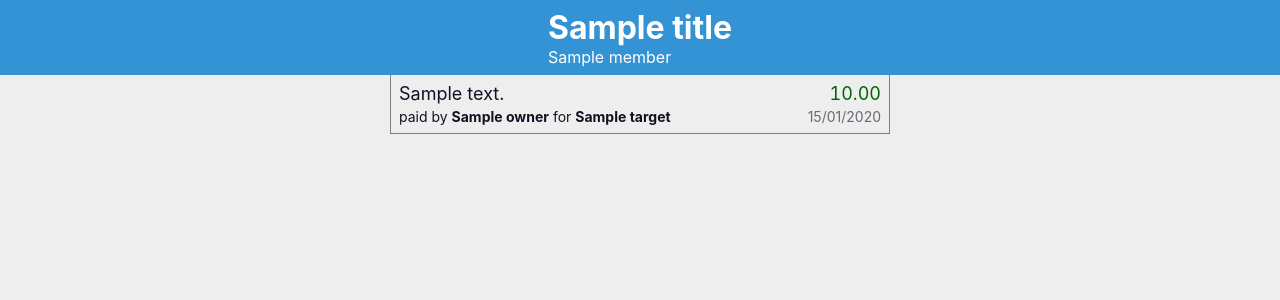
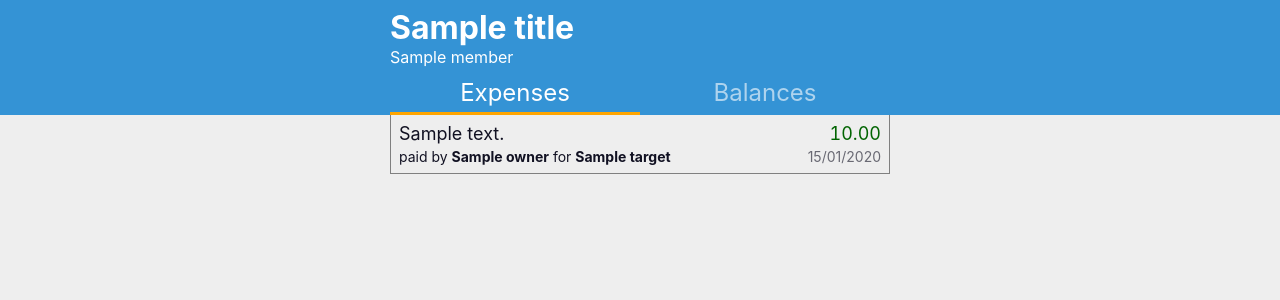
Before and after one commit to clement-escolano/webcount, a Django app: template tricount_proxy/templates/tricount_detail.html in a window 1280 px wide. Shown: the top 300 px of the page. Run offline with Django 5.2, Linux system fonts and the light colour scheme; the template is opened without the code that fills it: most values are stand-ins (such as "Sample title", 1, 10 or a date in 2020).

Commit message:
Add balances tab

```diff
--- a/tricount_proxy/static/css/detail.css
+++ b/tricount_proxy/static/css/detail.css
@@ -5,21 +5,56 @@
 header {
     background-color: #3493d5;
     color: white;
-    padding: 0.5rem;
+    padding: 0 0.5rem;
     display: grid;
     gap: 0.5rem;
 }
 
 .header-inner {
     max-width: var(--max-width);
+    width: 100%;
     margin: auto
 }
 
-.members span:not(:last-child)::after {
-    content: ", "
+.header-inner h1 {
+    margin-top: 0.5rem;
 }
 
-.expenses {
+.expenses, .balances {
+    display: none;
+}
+
+header:has(#expenses:checked) ~ .expenses,
+header:has(#balances:checked) ~ .balances {
+    display: block;
+}
+
+.nav {
+    display: grid;
+    grid-template-columns: 1fr 1fr;
+}
+
+.nav label {
+    padding: 0.5rem;
+    display: grid;
+    place-items: center;
+    font-size: 1.5rem;
+    cursor: pointer;
+}
+
+.nav label:not(:has(input:checked)) {
+    opacity: 0.6;
+}
+
+.nav label:has(input:checked) {
+    box-shadow: inset 0 -3px orange;
+}
+
+.nav label input {
+    appearance: none;
+}
+
+.expenses, .balances {
     max-width: var(--max-width);
     margin: auto;
     border: 1px solid grey;
@@ -62,7 +97,7 @@ header {
     opacity: 0.6;
 }
 
-.amount, .allocation-amount {
+.amount, .allocation-amount, .numeric {
     font-variant-numeric: tabular-nums;
 }
 
--- a/tricount_proxy/templates/tricount_detail.html
+++ b/tricount_proxy/templates/tricount_detail.html
@@ -16,8 +16,12 @@
     <div class="header-inner">
         <h1>{{ title }}</h1>
         <p class="members">{% for member in memberships %}
-            <span>{{ member }}</span>
+            {{ member }}{% if not forloop.last %}, {% endif %}
         {% endfor %}</p>
+        <nav class="nav">
+            <label for="expenses"><input type="radio" id="expenses" name="menu" checked>{% trans "Expenses" %}</label>
+            <label for="balances"><input type="radio" id="balances" name="menu">{% trans "Balances" %}</label>
+        </nav>
     </div>
 </header>
 <div class="expenses">
@@ -38,7 +42,8 @@
                             <span class="allocation-amount">{% format_money allocation.amount currency %}</span>
                             {% if expense.allocations_have_ratio %}
                                 <span class="allocation-ratio">{% if allocation.ratio %}
-                                    {% blocktrans count ratio=allocation.ratio %}1 share{% plural %}{{ ratio }} shares{% endblocktrans %}
+                                    {% blocktrans count ratio=allocation.ratio %}1 share{% plural %}{{ ratio }} shares
+                                    {% endblocktrans %}
                                 {% endif %}</span>
                             {% endif %}
                         </div>
@@ -50,12 +55,39 @@
                 <div class="summary">
                     <span class="title">{{ expense.description }}</span>
                     <span class="amount">{% format_money expense.amount currency %}</span>
-                    <span class="owner">{% trans "paid by" %} <strong>{{ expense.owner }}</strong> {% trans "for" %} <strong>{{ expense.target }}</strong></span>
+                    <span class="owner">
+                        {% trans "paid by" %}
+                        <strong>{{ expense.owner }}</strong>
+                        {% trans "for" %}
+                        <strong>{{ expense.target }}</strong>
+                    </span>
                     <span class="date">{{ expense.date|date:"d/m/Y" }}</span>
                 </div>
             </div>
         {% endif %}
     {% endfor %}
 </div>
+<div class="balances">
+    <table>
+        <thead>
+        <tr>
+            <th class="left">{% trans "Name" %}</th>
+            <th class="right">{% trans "Total cost" %}</th>
+            <th class="right">{% trans "Balance" %}</th>
+        </tr>
+        </thead>
+        <tbody>
+        {% for member in balance.summary %}
+            <tr>
+                <td>{{ member.name }}</td>
+                <td class="numeric">{% format_money member.total currency %}</td>
+                <td class="numeric {% if member.balance > 0.1 %}creditor{% elif member.balance < -0.1 %}debtor{% else %}neutral{% endif %}">
+                    <strong>{% format_money member.balance currency %}</strong>
+                </td>
+            </tr>
+        {% endfor %}
+        </tbody>
+    </table>
+</div>
 </body>
 </html>
```
Also changed, not shown: other parts of tricount_proxy/static/css/detail.css (+49 -0 lines), tricount_proxy/services/context.py (+28 -0 lines), tricount_proxy/views.py (+12 -7 lines), tricount_proxy/locale/fr/LC_MESSAGES/django.po.
